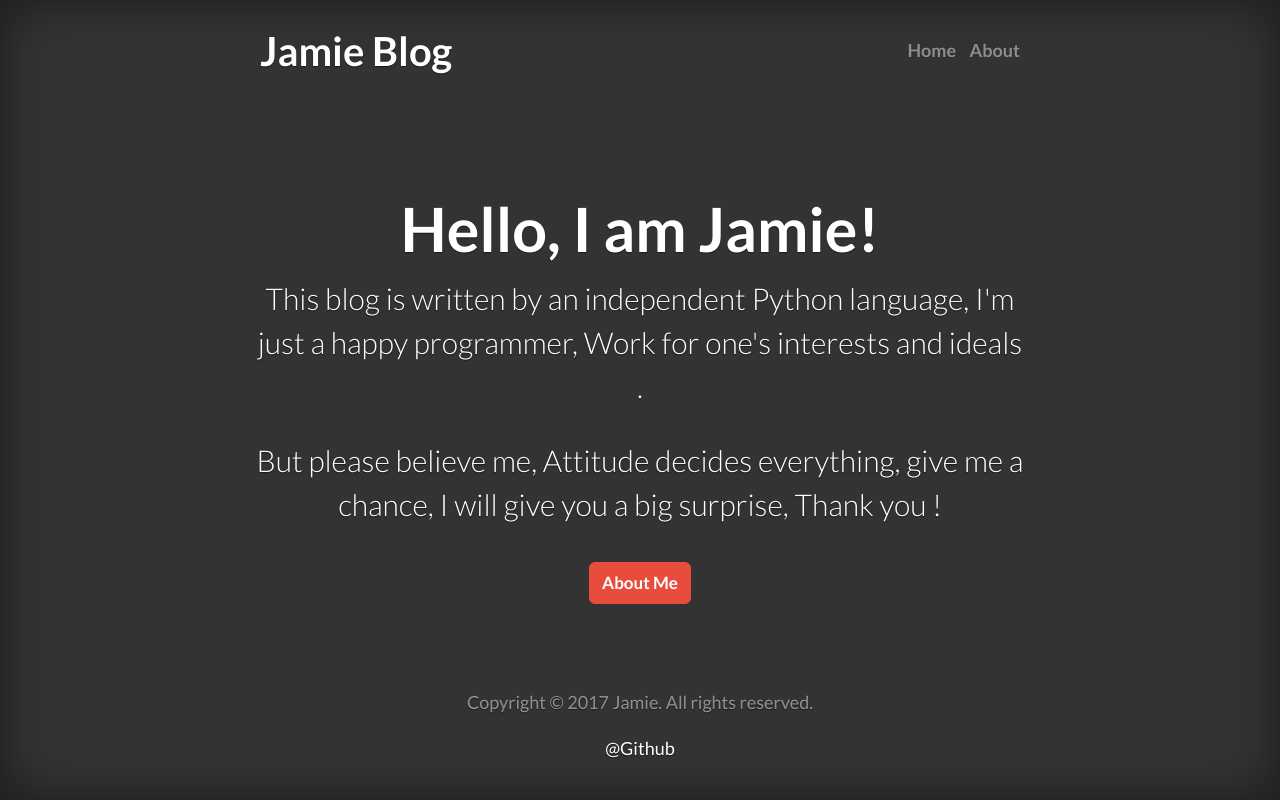
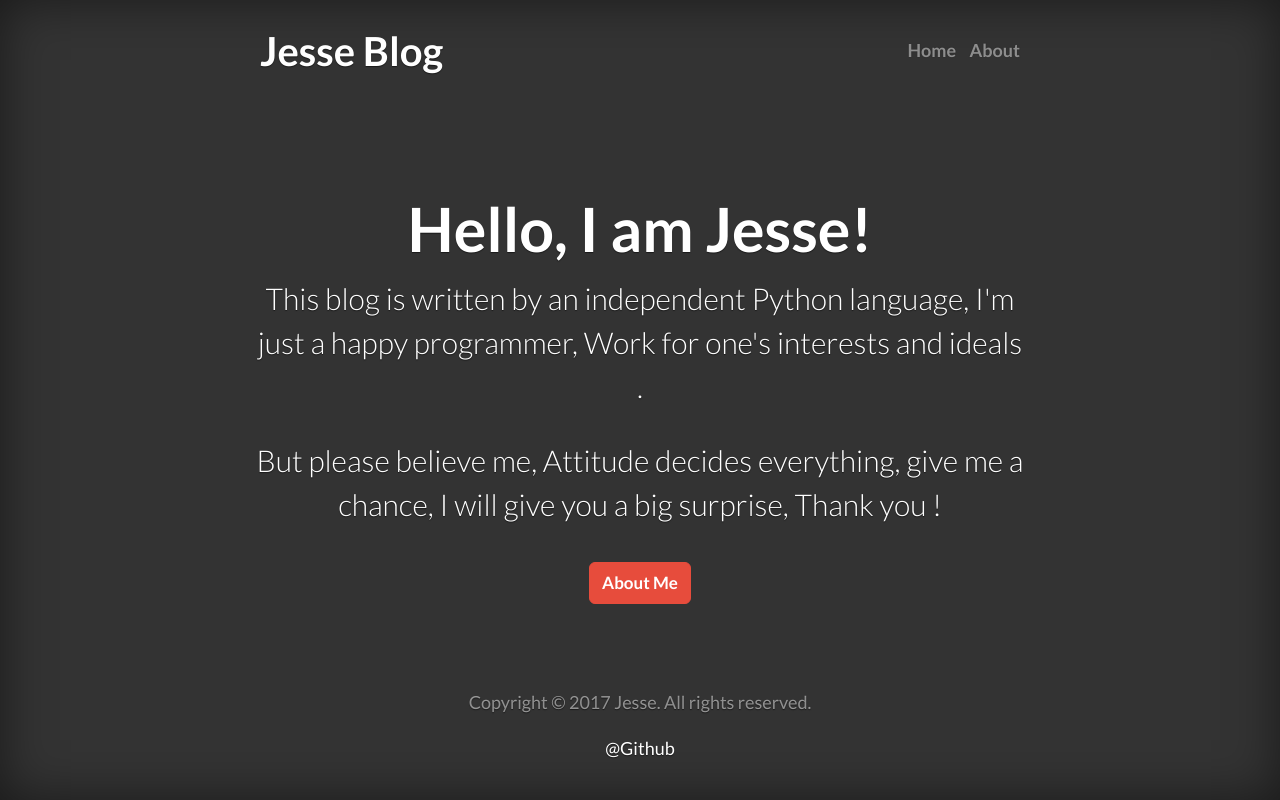
Before and after one commit to huaise/Jesse, a Flask app: page / in a window 1280 px wide. Run offline with Flask 2, Linux system fonts and the light colour scheme; some libraries are stand-ins or nearby versions.

Commit message:
update name

```diff
--- a/app.json
+++ b/app.json
@@ -2,6 +2,6 @@
   "name": "Flask sample on Heroku",
   "description": "An example of deploying Flask web app to Heroku.",
   "image": "heroku/python",
-  "repository": "https://git.heroku.com/jamie-me",
+  "repository": "https://git.heroku.com/jasee-me",
   "keywords": ["python", "flask", "gunicorn" ]
 }
--- a/app/templates/main/header.html
+++ b/app/templates/main/header.html
@@ -22,7 +22,7 @@
 			<button type="button" class="navbar-toggle" data-toggle="collapse" data-target="#navbar-collapse-01">
 		      <span class="sr-only">Toggle navigation</span>
 		    </button>
-		   	<a class="navbar-brand" href="/">Jamie Blog</a>
+		   	<a class="navbar-brand" href="/">Jesse Blog</a>
 		</div>
 		<div class="collapse navbar-collapse" id="navbar-collapse-01">
 
@@ -70,7 +70,7 @@
 	<div class="container">
 		<div class="row">
 			<div class="col-md-7">
-				<p class="lead"> Designed and built with all the love in the world by the Mr.<a href="/">Jamie</a>.</p>
+				<p class="lead"> Designed and built with all the love in the world by the Mr.<a href="/">Jesse</a>.</p>
 				<p >@This web page is completed by Python Flask.</p>
 			</div>
 			<div class="col-md-5">
--- a/app/templates/main/index.html
+++ b/app/templates/main/index.html
@@ -3,7 +3,7 @@
 <head>
   <meta charset="utf-8">
   <meta name="viewport" content="width=device-width, initial-scale=1.0">
-  <title>Jamie Blog</title>
+  <title>Jesse Blog</title>
 
   <link rel="shortcut icon" href="{{ url_for('static',filename='main/image/index.ico') }}">
 
@@ -21,7 +21,7 @@
 
           <div class="masthead clearfix">
             <div class="inner">
-              <h3 class="masthead-brand"><a href="/">Jamie Blog</a></h3>
+              <h3 class="masthead-brand"><a href="/">Jesse Blog</a></h3>
               <nav class="nav nav-masthead">
                 <a class="nav-link" href="/home">Home</a>
                 <a class="nav-link" href="/about">About</a>
@@ -30,7 +30,7 @@
           </div>
 
           <div class="inner cover">
-            <h1 class="cover-heading">Hello, I am Jamie!</h1>
+            <h1 class="cover-heading">Hello, I am Jesse!</h1>
             <p class="lead"> This blog is written by an independent Python language, I'm just a happy programmer, Work for one's interests and ideals .  </p>
             <p class="lead"> But please believe me, Attitude decides everything, give me a chance, I will give you a big surprise, Thank you !</p>
             <p class="lead">
@@ -40,7 +40,7 @@
 
           <div class="mastfoot">
             <div class="inner">
-              <p> Copyright © 2017 Jamie. All rights reserved. </p>
+              <p> Copyright © 2017 Jesse. All rights reserved. </p>
               <p> <a href="https://github.com/huaise" target="_blank">@Github </a> </p>
             </div>
           </div>
```
